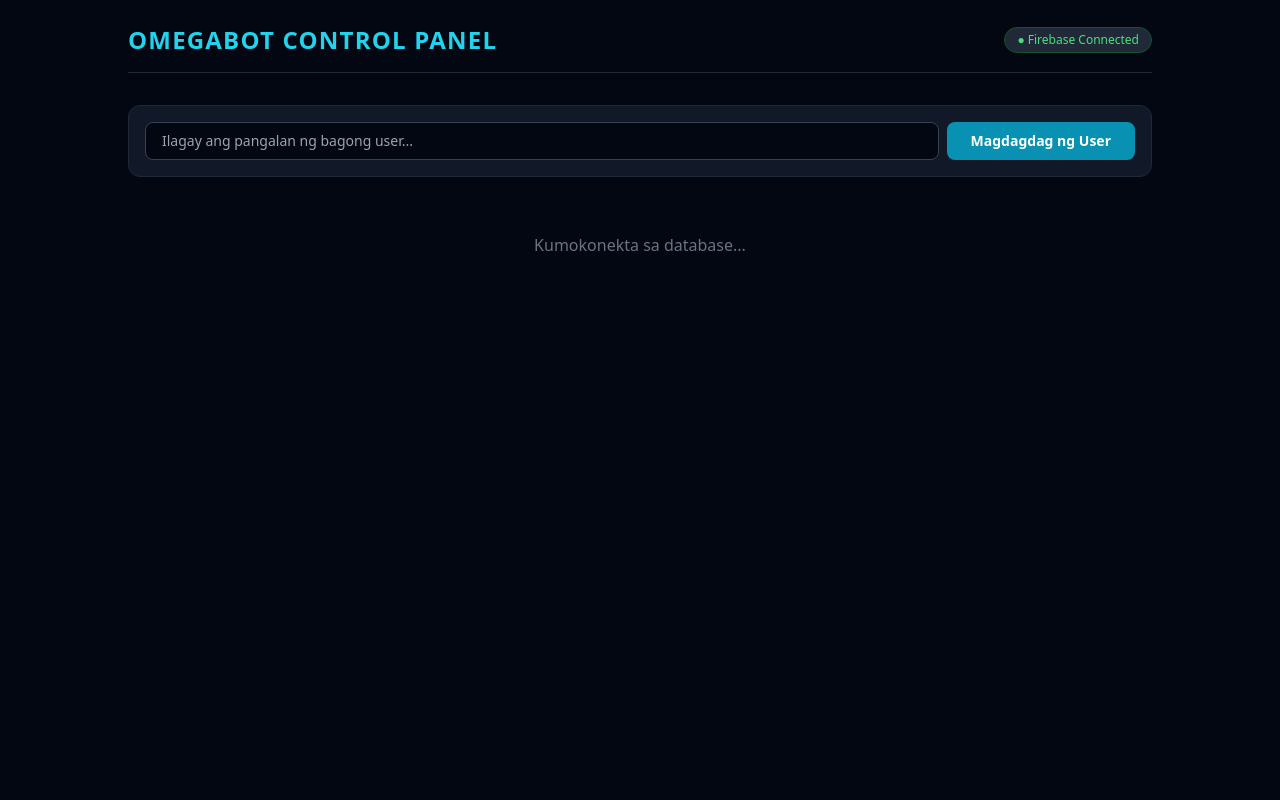
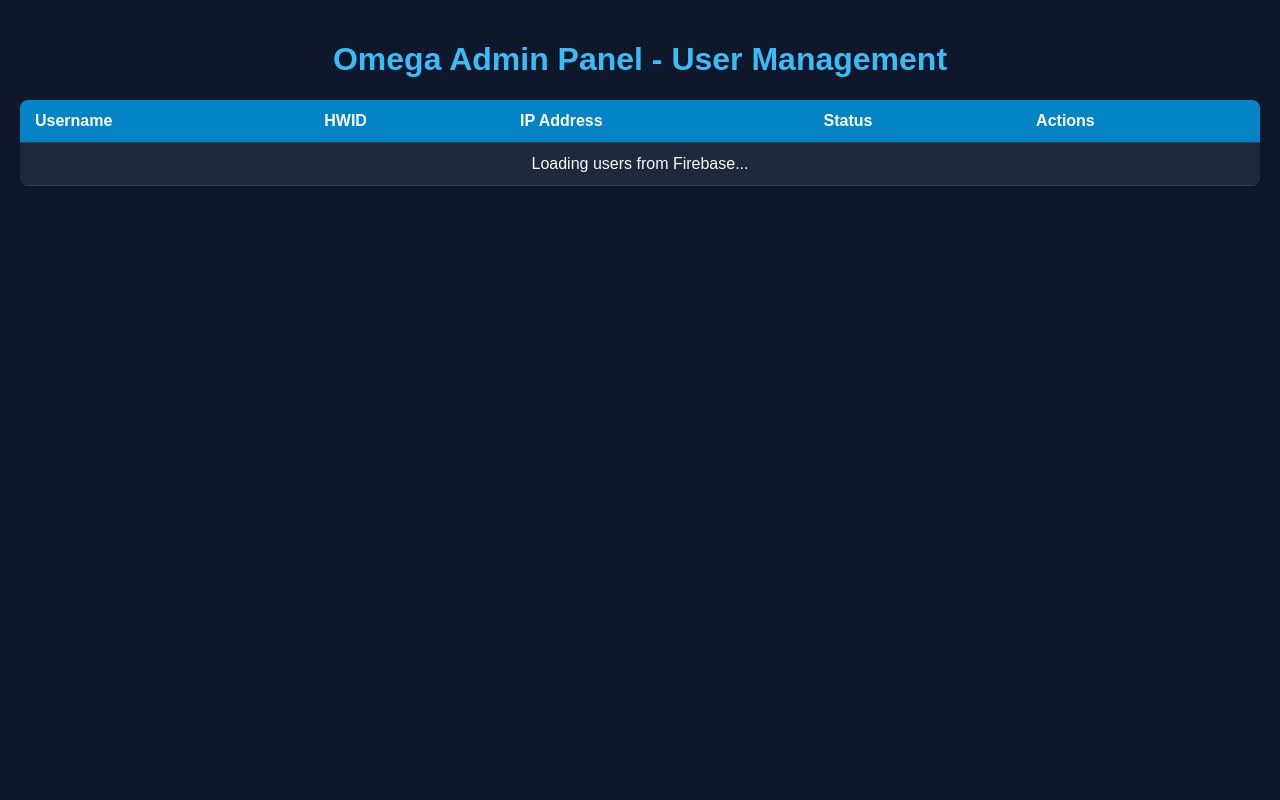
Before and after one commit to sandesss/Omega-Admin-Panel, a Flask app: page / in a window 1280 px wide. Run offline with Flask 3, Linux system fonts and the light colour scheme; some libraries are stand-ins or nearby versions.

Commit message:
Fresh panel setup with HWID and IP

```diff
--- a/app.py
+++ b/app.py
@@ -19,11 +19,5 @@ db = firestore.client() if firebase_admin._apps else None
 def index():
     return render_template('index.html')
 
-@app.route('/api/data')
-def get_data():
-    if not db:
-        return jsonify({"error": "Database not connected"}), 500
-    return jsonify({"status": "connected"})
-
 if __name__ == '__main__':
     app.run(host='0.0.0.0', port=10000)
--- a/templates/index.html
+++ b/templates/index.html
@@ -3,139 +3,118 @@
 <head>
     <meta charset="UTF-8">
     <meta name="viewport" content="width=device-width, initial-scale=1.0">
-    <title>OmegaBot Control Panel</title>
-    <script src="https://cdn.tailwindcss.com"></script>
+    <title>Omega Admin Panel</title>
+    <style>
+        body {
+            font-family: Arial, sans-serif;
+            background-color: #0f172a;
+            color: #f8fafc;
+            padding: 20px;
+            margin: 0;
+        }
+        h1 { color: #38bdf8; text-align: center; }
+        table {
+            width: 100%;
+            border-collapse: collapse;
+            margin-top: 20px;
+            background-color: #1e293b;
+            border-radius: 8px;
+            overflow: hidden;
+        }
+        th, td {
+            padding: 12px 15px;
+            text-align: left;
+            border-bottom: 1px solid #334155;
+        }
+        th { background-color: #0284c7; color: white; }
+        .btn {
+            padding: 6px 12px;
+            font-size: 14px;
+            font-weight: bold;
+            border: none;
+            border-radius: 4px;
+            cursor: pointer;
+            color: white;
+        }
+        .btn-clear { background-color: #dc2626; }
+        .btn-clear:hover { background-color: #b91c1c; }
+        .btn-fix { background-color: #16a34a; }
+        .btn-fix:hover { background-color: #15803d; }
+    </style>
+</head>
+<body>
 
-    <!-- Firebase SDKs & Logic -->
-    <script type="module">
-        import { initializeApp } from "https://www.gstatic.com/firebasejs/12.19.0/firebase-app.js";
-        import { getFirestore, collection, addDoc, deleteDoc, doc, updateDoc, onSnapshot } from "https://www.gstatic.com/firebasejs/12.19.0/firebase-firestore.js";
+    <h1>Omega Admin Panel - User Management</h1>
 
-        // Firebase configuration mo
-        const firebaseConfig = {
-            apiKey: "AIzaSyAN2HkXqwk84c8ekXRqkb7lvsvZE-XNILs",
-            authDomain: "omegabot-panel.firebaseapp.com",
-            projectId: "omegabot-panel",
-            storageBucket: "omegabot-panel.firebasestorage.app",
-            messagingSenderId: "140554156315",
-            appId: "1:140554156315:web:262cd0c672254b0f77fbbe",
-            measurementId: "G-NFN5X6XX79"
-        };
+    <table>
+        <thead>
+            <tr>
+                <th>Username</th>
+                <th>HWID</th>
+                <th>IP Address</th>
+                <th>Status</th>
+                <th>Actions</th>
+            </tr>
+        </thead>
+        <tbody id="user-table-body">
+            <tr><td colspan="5" style="text-align: center;">Loading users from Firebase...</td></tr>
+        </tbody>
+    </table>
 
-        const app = initializeApp(firebaseConfig);
-        const db = getFirestore(app);
+    <script>
+        async function fetchUsers() {
+            try {
+                const response = await fetch('/api/users');
+                const users = await response.json();
+                const tbody = document.getElementById('user-table-body');
+                tbody.innerHTML = '';
 
-        window.addUser = async function() {
-            const username = document.getElementById('newUsername').value;
-            if (!username) return alert("Maglagay muna ng pangalan ng user!");
+                if (users.length === 0) {
+                    tbody.innerHTML = '<tr><td colspan="5" style="text-align: center;">No users found.</td></tr>';
+                    return;
+                }
 
-            try {
-                await addDoc(collection(db, "users"), {
-                    username: username,
-                    hwid: "",
-                    ip: "",
-                    status: "Active"
+                users.forEach(user => {
+                    const tr = document.createElement('tr');
+                    tr.innerHTML = `
+                        <td>${user.username || 'N/A'}</td>
+                        <td>${user.hwid || 'No HWID'}</td>
+                        <td>${user.ip_address || 'N/A'}</td>
+                        <td>${user.status || 'Active'}</td>
+                        <td>
+                            <button class="btn btn-clear" onclick="clearUser('${user.id}')">Clear</button>
+                            <button class="btn btn-fix" onclick="fixUser('${user.id}')">Fix</button>
+                        </td>
+                    `;
+                    tbody.appendChild(tr);
                 });
-                document.getElementById('newUsername').value = "";
-            } catch (e) {
-                console.error("Error adding user: ", e);
+            } catch (error) {
+                console.error("Error fetching users:", error);
             }
-        };
+        }
 
-        window.updateUser = async function(id) {
-            const hwid = document.getElementById(`hwid-${id}`).value;
-            const ip = document.getElementById(`ip-${id}`).value;
-            try {
-                await updateDoc(doc(db, "users", id), { hwid, ip });
-                alert("Na-save na ang HWID at IP!");
-            } catch (e) {
-                console.error("Error updating: ", e);
-            }
-        };
-
-        window.clearData = async function(id) {
-            if(confirm("Gusto mo bang i-clear ang HWID at IP ng user na ito?")) {
-                try {
-                    await updateDoc(doc(db, "users", id), { hwid: "", ip: "" });
-                } catch (e) {
-                    console.error("Error clearing: ", e);
+        async function clearUser(userId) {
+            if (confirm("Are you sure you want to clear this user's HWID?")) {
+                const res = await fetch(`/api/clear/${userId}`, { method: 'POST' });
+                if (res.ok) {
+                    fetchUsers();
+                } else {
+                    alert("Failed to clear user.");
                 }
             }
-        };
+        }
 
-        window.fixIt = async function(id) {
-            alert(`Nagpapatakbo ng Fix It protocol para sa User ID: ${id}... Naayos na ang problema!`);
-            try {
-                await updateDoc(doc(db, "users", id), { status: "Fixed / Reset" });
-            } catch (e) {
-                console.error("Error fix it: ", e);
+        async function fixUser(userId) {
+            const res = await fetch(`/api/fix/${userId}`, { method: 'POST' });
+            if (res.ok) {
+                fetchUsers();
+            } else {
+                alert("Failed to fix user.");
             }
-        };
+        }
 
-        window.deleteUser = async function(id) {
-            if(confirm("Burahin ang user na ito?")) {
-                try {
-                    await deleteDoc(doc(db, "users", id));
-                } catch (e) {
-                    console.error("Error deleting: ", e);
-                }
-            }
-        };
+        fetchUsers();
+    </script>
 
-        onSnapshot(collection(db, "users"), (snapshot) => {
-            const container = document.getElementById('userList');
-            container.innerHTML = "";
-
-            if (snapshot.empty) {
-                container.innerHTML = `<p class="text-gray-500 text-center py-8">Wala pang user. Magdagdag sa itaas.</p>`;
-                return;
-            }
-
-            snapshot.forEach((docSnap) => {
-                const user = docSnap.data();
-                const id = docSnap.id;
-
-                container.innerHTML += `
-                    <div class="bg-gray-800 border border-gray-700 rounded-xl p-5 shadow-lg flex flex-col md:flex-row items-center justify-between gap-4">
-                        <div class="w-full md:w-1/4">
-                            <h3 class="text-lg font-bold text-cyan-400">🤖 ${user.username}</h3>
-                            <span class="text-xs text-gray-400">Status: ${user.status || 'Active'}</span>
-                        </div>
-
-                        <div class="w-full md:w-2/4 flex flex-col sm:flex-row gap-2">
-                            <input type="text" id="hwid-${id}" value="${user.hwid || ''}" placeholder="Lagayan ng HWID" class="bg-gray-900 border border-gray-600 rounded px-3 py-2 text-sm text-white w-full focus:outline-none focus:border-cyan-500">
-                            <input type="text" id="ip-${id}" value="${user.ip || ''}" placeholder="Lagayan ng IP Address" class="bg-gray-900 border border-gray-600 rounded px-3 py-2 text-sm text-white w-full focus:outline-none focus:border-cyan-500">
-                        </div>
-
-                        <div class="w-full md:w-1/4 flex flex-wrap gap-2 justify-end">
-                            <button onclick="updateUser('${id}')" class="bg-blue-600 hover:bg-blue-500 text-white px-3 py-1.5 rounded text-xs font-semibold">Save</button>
-                            <button onclick="clearData('${id}')" class="bg-yellow-600 hover:bg-yellow-500 text-white px-3 py-1.5 rounded text-xs font-semibold">Clear Data</button>
-                            <button onclick="fixIt('${id}')" class="bg-emerald-600 hover:bg-emerald-500 text-white px-3 py-1.5 rounded text-xs font-semibold">Fix It</button>
-                            <button onclick="deleteUser('${id}')" class="bg-red-600 hover:bg-red-500 text-white px-3 py-1.5 rounded text-xs font-semibold">Delete</button>
-                        </div>
-                    </div>
-                `;
-            });
-        });
-    </script>
-</head>
-<body class="bg-gray-950 text-gray-100 min-h-screen p-6 font-sans">
-    <div class="max-w-5xl mx-auto">
-        <header class="flex justify-between items-center mb-8 border-b border-gray-800 pb-4">
-            <h1 class="text-2xl font-black text-cyan-400 tracking-wider">OMEGABOT CONTROL PANEL</h1>
-            <span class="text-xs bg-gray-800 px-3 py-1 rounded-full text-green-400 border border-green-900">● Firebase Connected</span>
-        </header>
-
-        <!-- Add User Section -->
-        <div class="bg-gray-900 p-4 rounded-xl border border-gray-800 mb-6 flex gap-2">
-            <input type="text" id="newUsername" placeholder="Ilagay ang pangalan ng bagong user..." class="bg-gray-950 border border-gray-700 rounded-lg px-4 py-2 text-sm flex-grow focus:outline-none focus:border-cyan-500 text-white">
-            <button onclick="addUser()" class="bg-cyan-600 hover:bg-cyan-500 text-white px-6 py-2 rounded-lg text-sm font-bold transition">Magdagdag ng User</button>
-        </div>
-
-        <!-- Users List -->
-        <div id="userList" class="space-y-4">
-            <p class="text-gray-500 text-center py-8">Kumokonekta sa database...</p>
-        </div>
-    </div>
 </body>
 </html>
```
Also changed, not shown: 1 other file.
